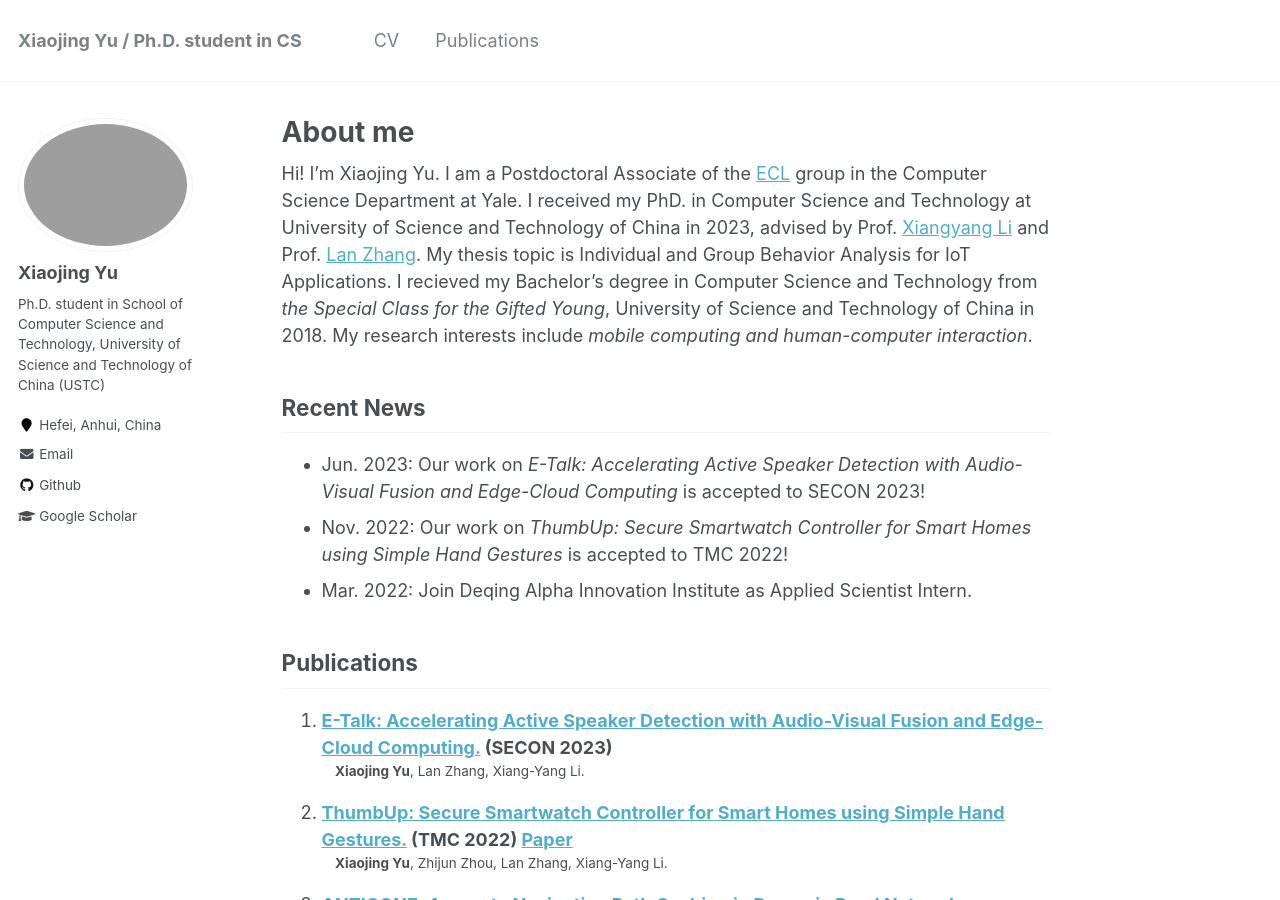
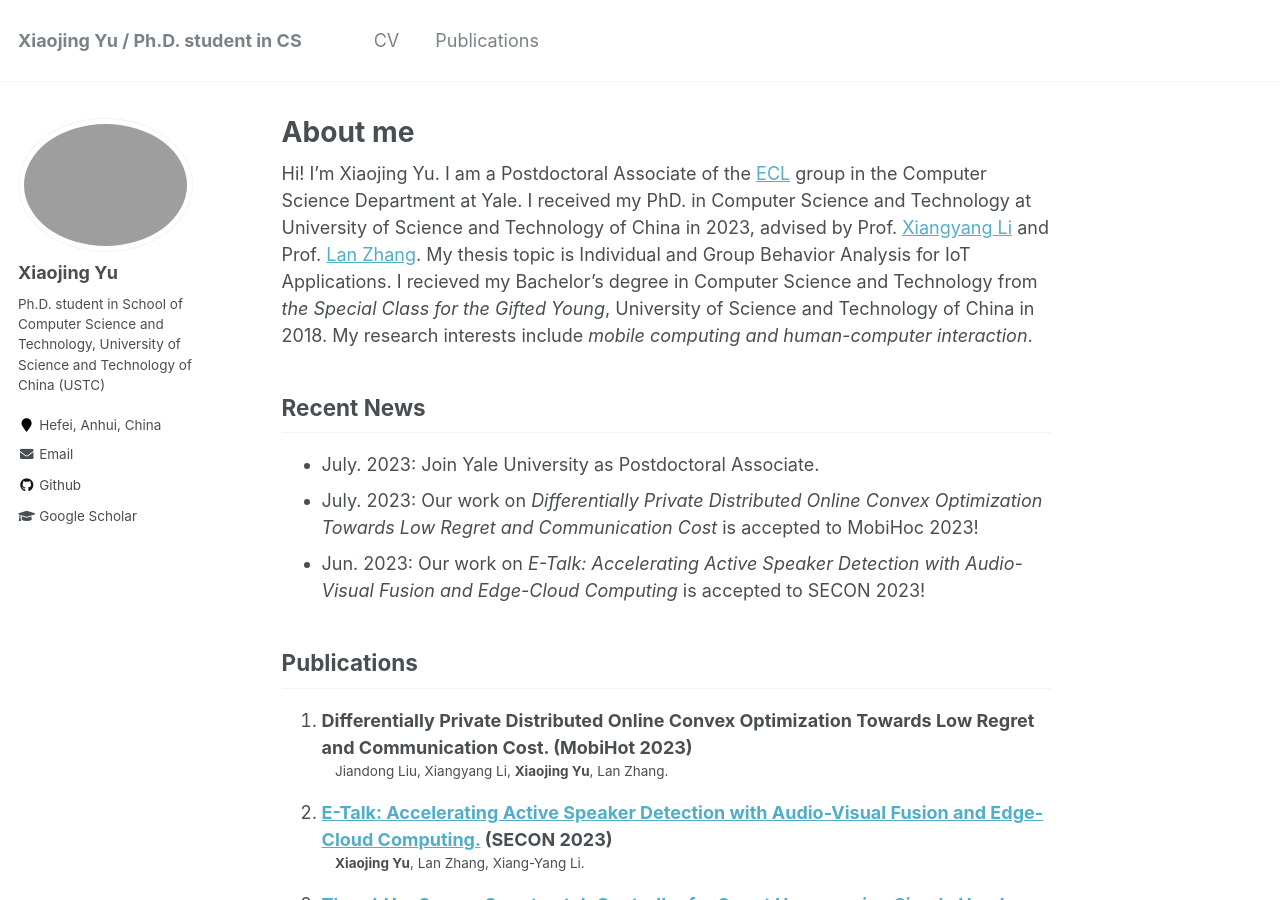
Before and after one commit to blairjing/blairjing.github.io, a Jekyll site: the page built from _pages/about.md, in a window 1280 px wide and 900 px high. Built offline with Jekyll 4.4.1, drawn with Linux system fonts in a browser that asks for light colours.

Commit message:
Update about.md

```diff
--- a/_pages/about.md
+++ b/_pages/about.md
@@ -14,21 +14,24 @@ My research interests include *mobile computing and human-computer interaction*.
 
 Recent News
 ------
+* July. 2023: Join Yale University as Postdoctoral Associate.
+* July. 2023: Our work on *Differentially Private Distributed Online Convex Optimization Towards Low Regret and Communication Cost* is accepted to MobiHoc 2023!
 * Jun. 2023: Our work on *E-Talk: Accelerating Active Speaker Detection with Audio-Visual Fusion and Edge-Cloud Computing* is accepted to SECON 2023!
-* Nov. 2022: Our work on *ThumbUp: Secure Smartwatch Controller for Smart Homes using Simple Hand Gestures* is accepted to TMC 2022!
-* Mar. 2022: Join Deqing Alpha Innovation Institute as Applied Scientist Intern.
+
 
 Publications
 ------
-1. [**E-Talk: Accelerating Active Speaker Detection with Audio-Visual Fusion and Edge-Cloud Computing.**](/publications/E-Talk Accelerating Active Speaker Detection with Audio-Visual Fusion and Edge-Cloud Computing) (SECON 2023)
+1. **Differentially Private Distributed Online Convex Optimization Towards Low Regret and Communication Cost.** (MobiHot 2023)
+: Jiandong Liu, Xiangyang Li, **Xiaojing Yu**, Lan Zhang.
+2. [**E-Talk: Accelerating Active Speaker Detection with Audio-Visual Fusion and Edge-Cloud Computing.**](/publications/E-Talk Accelerating Active Speaker Detection with Audio-Visual Fusion and Edge-Cloud Computing) (SECON 2023)
 : **Xiaojing Yu**, Lan Zhang, Xiang-Yang Li.
-2. [**ThumbUp: Secure Smartwatch Controller for Smart Homes using Simple Hand Gestures.**](/publications/ThumbUp Secure Smartwatch Controller for Smart Homes using Simple Hand Gestures) (TMC 2022) [Paper](https://doi.ieeecomputersociety.org/10.1109/TMC.2022.3216927)
+3. [**ThumbUp: Secure Smartwatch Controller for Smart Homes using Simple Hand Gestures.**](/publications/ThumbUp Secure Smartwatch Controller for Smart Homes using Simple Hand Gestures) (TMC 2022) [Paper](https://doi.ieeecomputersociety.org/10.1109/TMC.2022.3216927)
 : **Xiaojing Yu**, Zhijun Zhou, Lan Zhang, Xiang-Yang Li.
-3. [**ANTIGONE: Accurate Navigation Path Caching in Dynamic Road Networks leveraging Route APIs.**](/publications/ANTIGONE Accurate Navigation Path Caching in Dynamic Road Networks leveraging Route APIs) (INFOCOM 2022) [Paper](https://ieeexplore.ieee.org/abstract/document/9796817)
+4. [**ANTIGONE: Accurate Navigation Path Caching in Dynamic Road Networks leveraging Route APIs.**](/publications/ANTIGONE Accurate Navigation Path Caching in Dynamic Road Networks leveraging Route APIs) (INFOCOM 2022) [Paper](https://ieeexplore.ieee.org/abstract/document/9796817)
 : **Xiaojing Yu**, Xiang-Yang Li, Jing Zhao, Guobin Shen, Nikolaos M. Freris, Lan Zhang.
-4. [**Thumbup: Identification and Authentication by Smartwatch using Simple Hand Gestures.**](/publication/Thumbup Identification and Authentication by Smartwatch using Simple Hand Gestures) (PerCom 2020) [Paper](https://www.computer.org/csdl/proceedings-article/percom/2020/09127367/1l3yJSxjyqQ)
+5. [**Thumbup: Identification and Authentication by Smartwatch using Simple Hand Gestures.**](/publication/Thumbup Identification and Authentication by Smartwatch using Simple Hand Gestures) (PerCom 2020) [Paper](https://www.computer.org/csdl/proceedings-article/percom/2020/09127367/1l3yJSxjyqQ)
 : **Xiaojing Yu**, Zhijun Zhou, Mingxue Xu, Xuanke You, Xiang-Yang Li.
-5. **XHAR: Deep Domain Adaptation for Human Activity Recognition with Smart Devices.**  (SECON 2020) [Paper](https://ieeexplore.ieee.org/abstract/document/9158431)
+6. **XHAR: Deep Domain Adaptation for Human Activity Recognition with Smart Devices.**  (SECON 2020) [Paper](https://ieeexplore.ieee.org/abstract/document/9158431)
 : Zhijun Zhou, Yingtian Zhang, **Xiaojing Yu**,Panlong Yang, Xiang-Yang Li, Jing Zhao, Hao Zhou.
-6. **Entropy Repulsion for Semi-supervised Learning Against Class Mismatch.** (ICONIP 2020) [Paper](https://ieeexplore.ieee.org/abstract/document/9158431)
+7. **Entropy Repulsion for Semi-supervised Learning Against Class Mismatch.** (ICONIP 2020) [Paper](https://ieeexplore.ieee.org/abstract/document/9158431)
 : Xuanke You, Lan Zhang, Linzhuo Yang, **Xiaojing Yu**, Kebin Liu.
```
